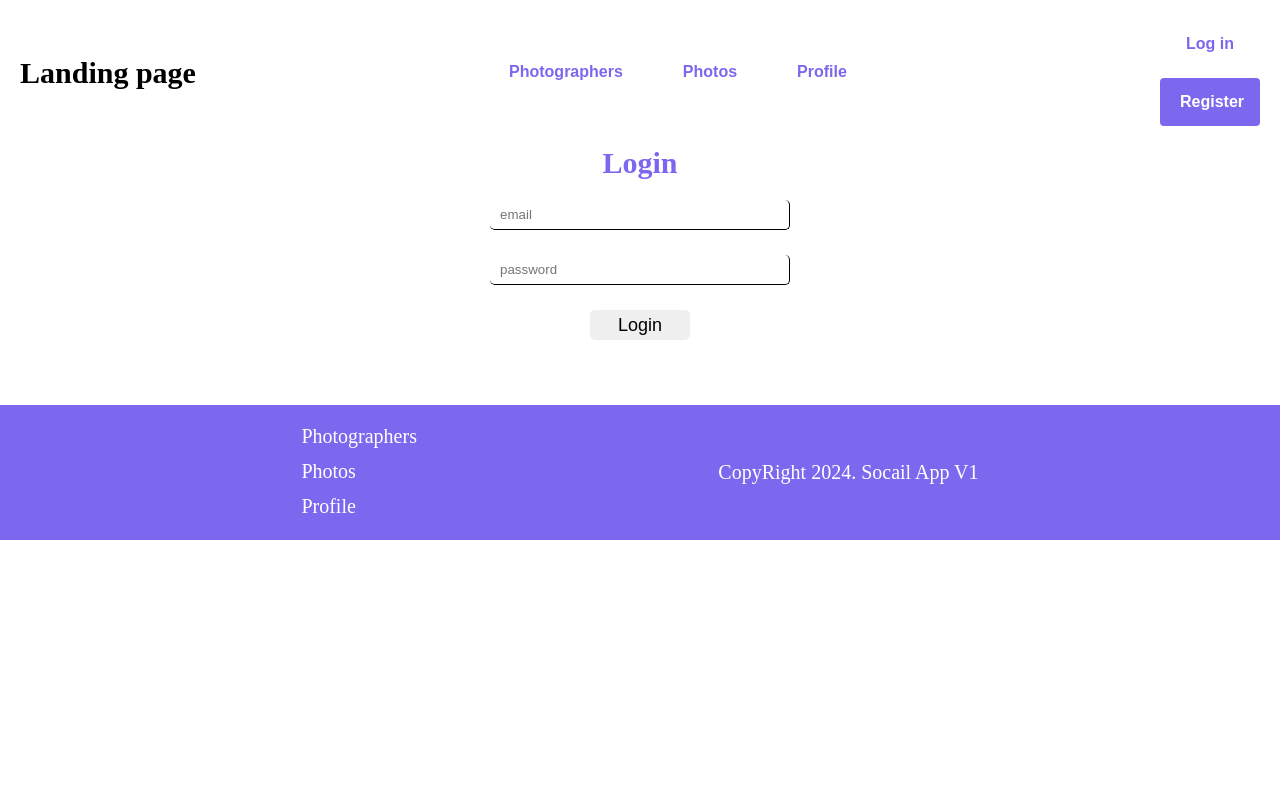
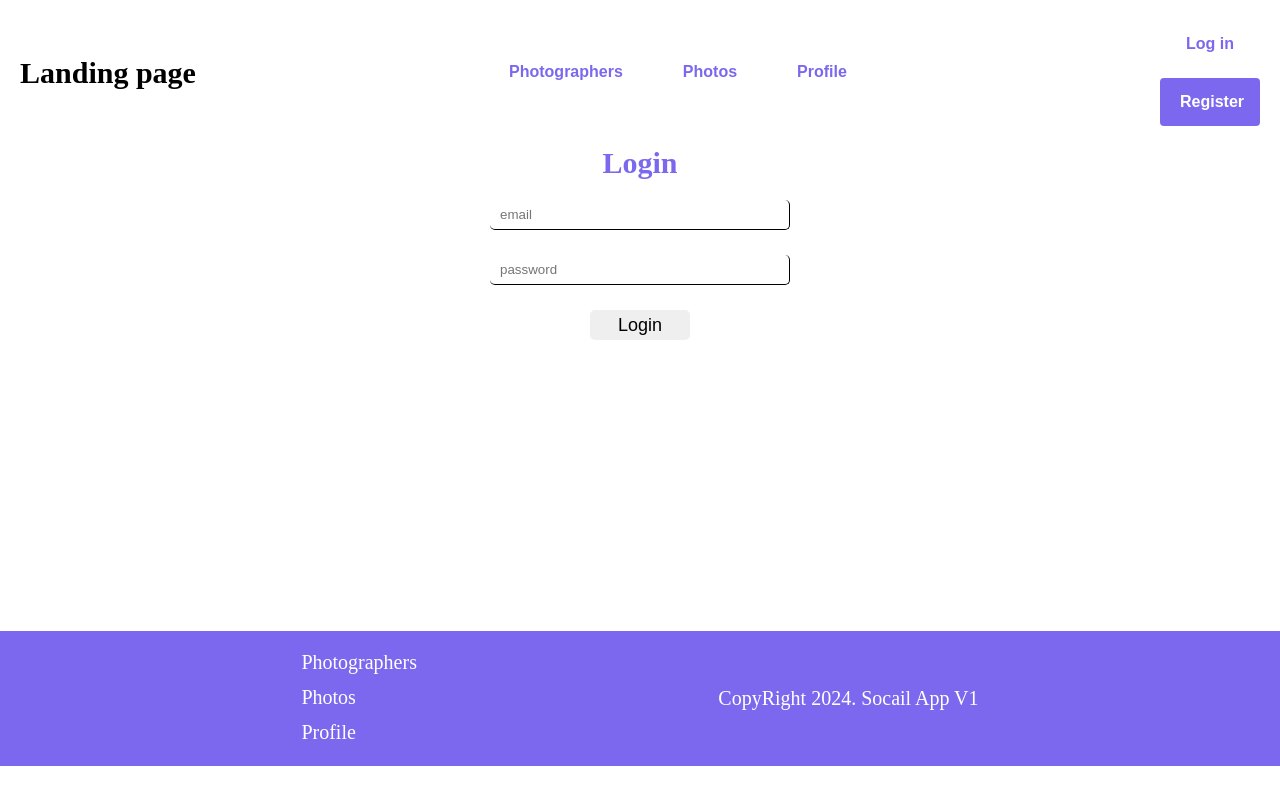
Before and after one commit to lyovnavasardyan/social-app-v1, a React (Vite) app: page /login in a window 1280 px wide. Built offline with nearby package versions, Linux system fonts and the light colour scheme.

Commit message:
fixed footer style problems

```diff
--- a/src/components/Slide/PhotographerSlide/PhotographerSlide.tsx
+++ b/src/components/Slide/PhotographerSlide/PhotographerSlide.tsx
@@ -3,8 +3,10 @@ import Slider from 'react-slick';
 import { BACKEND_URL } from '../../../config/config';
 
 import './style.css'
+import { useNavigate } from 'react-router-dom';
 
 const PhotographerSlide: React.FC = ({ slidePhotographers }) => {
+    const navigate = useNavigate()
 
     const settings = {
         dots: true,
@@ -17,8 +19,9 @@ const PhotographerSlide: React.FC = ({ slidePhotographers }) => {
         <div className='photographers_slide_div'>
             <Slider {...settings}>
             {
-                slidePhotographers?.map(photogrpaher => {
+                slidePhotographers?.map((photogrpaher) => {
                     return <img
+                        onClick={() => navigate(`/photographer/${photogrpaher.id}`)}
                         key={photogrpaher.id}
                         src={BACKEND_URL + photogrpaher.avatar}
                         className='slide-photographer'
--- a/src/pages/LoginPage/style.css
+++ b/src/pages/LoginPage/style.css
@@ -1,9 +1,11 @@
 .login_page_div{
     width: 100%;
+    height: 52.5vh;
     display: flex;
     flex-direction: column;
     align-items: center;
     gap: 20px;
+    position: relative;
 }
 
 .login_page_div > h2 {
--- a/src/pages/RegisterPage/style.css
+++ b/src/pages/RegisterPage/style.css
@@ -1,5 +1,6 @@
 .register_page_div{
     width: 100%;
+    height: 52.5vh;
     display: flex;
     flex-direction: column;
     align-items: center;
```
